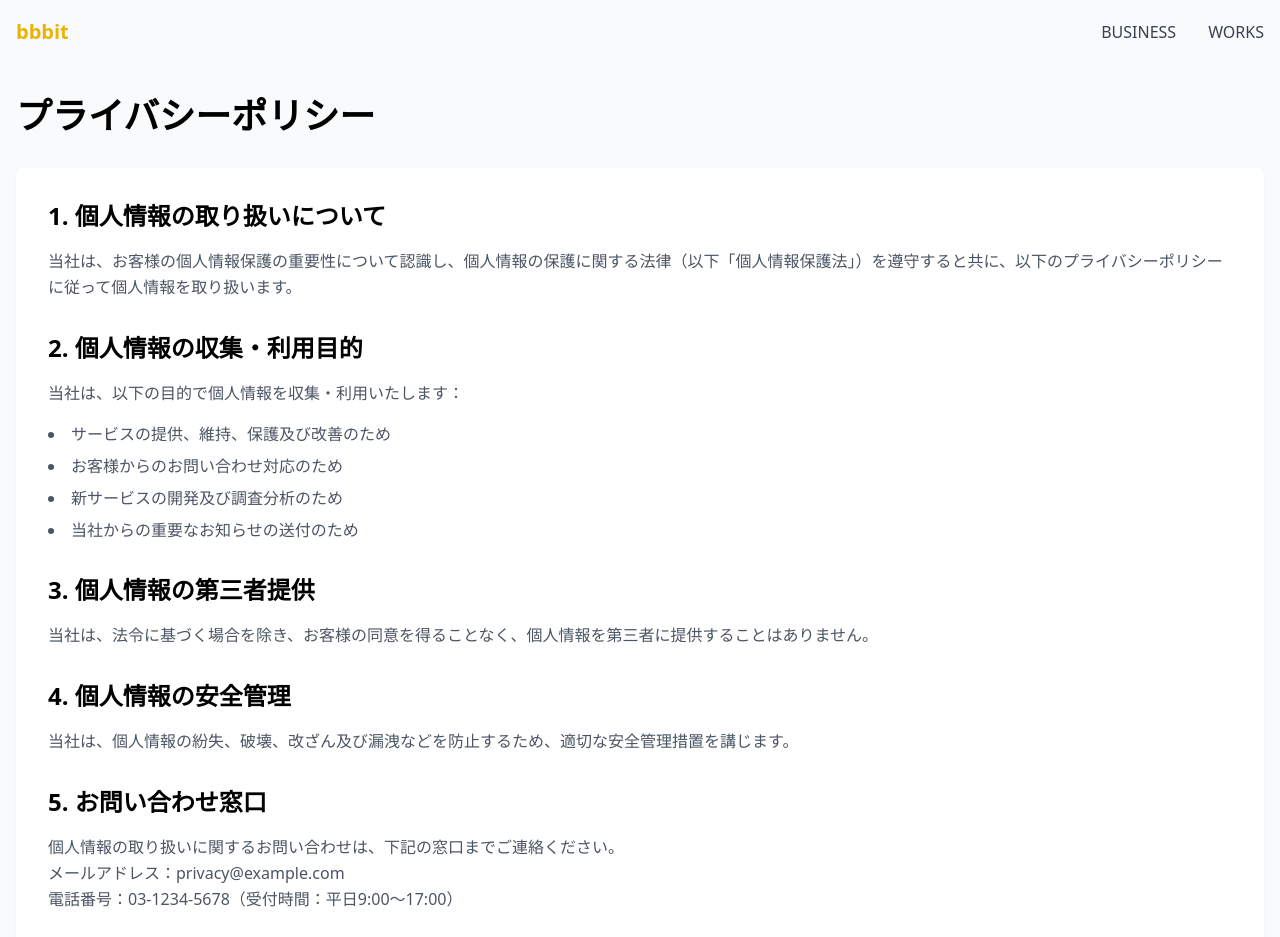
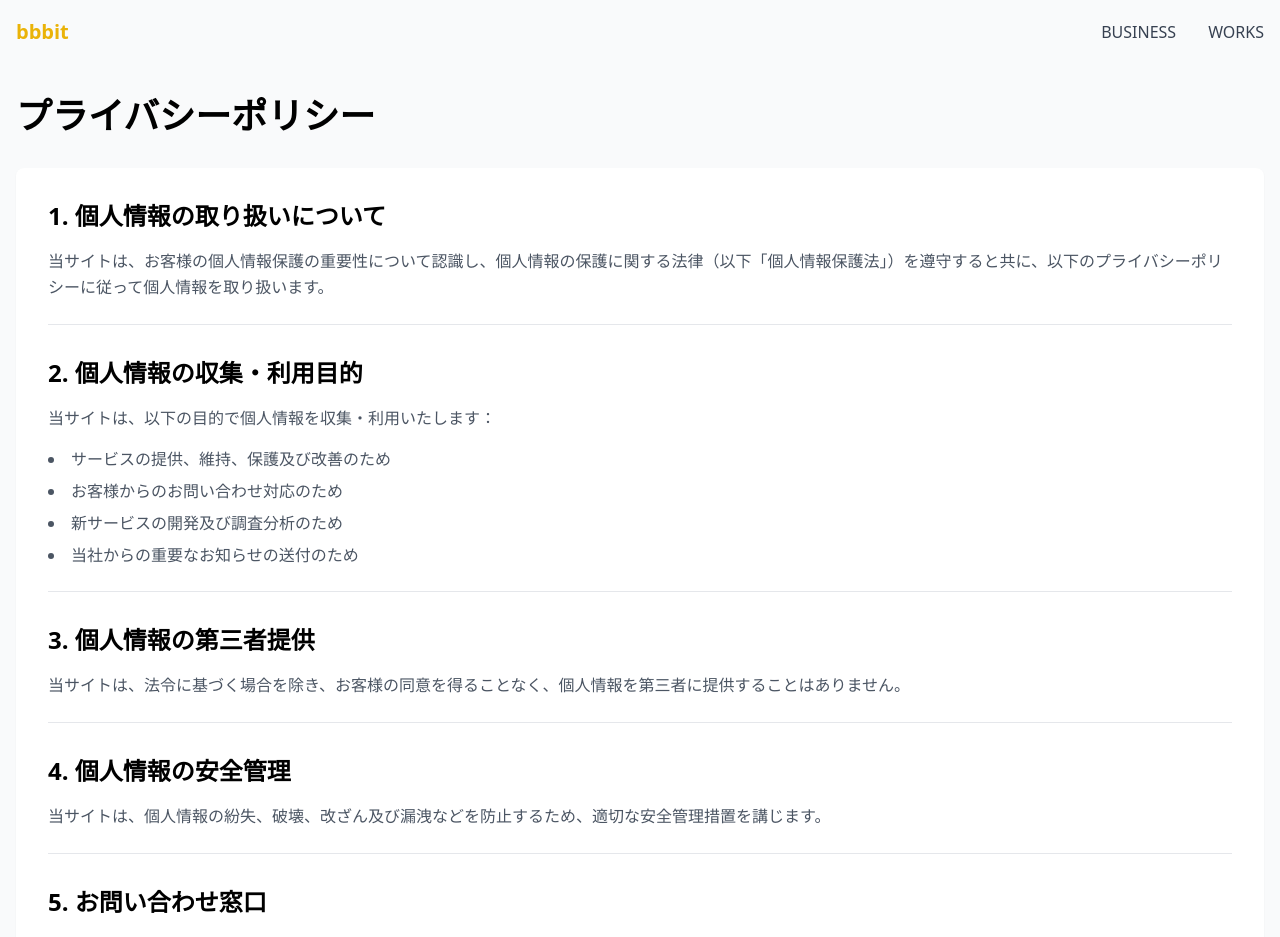
Before and after one commit to tuki0918/bbbit.biz, a Next.js app: page /privacy in a window 1280 px wide. Shown: the top 937 px of the page. Built offline with nearby package versions, Linux system fonts and the light colour scheme.

Commit message:
fix: update Privacy Policy text for consistency and clarity

```diff
--- a/components/PrivacyPolicy.tsx
+++ b/components/PrivacyPolicy.tsx
@@ -14,21 +14,21 @@ export default function Hero() {
 				<h1 className="text-4xl font-bold mb-8">プライバシーポリシー</h1>
 
 				<div className="bg-white rounded-lg shadow-sm p-8 space-y-8">
-					<section>
+					<section className="border-b pb-6">
 						<h2 className="text-2xl font-semibold mb-4">
 							1. 個人情報の取り扱いについて
 						</h2>
 						<p className="text-gray-600 leading-relaxed">
-							当社は、お客様の個人情報保護の重要性について認識し、個人情報の保護に関する法律（以下「個人情報保護法」）を遵守すると共に、以下のプライバシーポリシーに従って個人情報を取り扱います。
+							当サイトは、お客様の個人情報保護の重要性について認識し、個人情報の保護に関する法律（以下「個人情報保護法」）を遵守すると共に、以下のプライバシーポリシーに従って個人情報を取り扱います。
 						</p>
 					</section>
 
-					<section>
+					<section className="border-b pb-6">
 						<h2 className="text-2xl font-semibold mb-4">
 							2. 個人情報の収集・利用目的
 						</h2>
 						<p className="text-gray-600 leading-relaxed mb-4">
-							当社は、以下の目的で個人情報を収集・利用いたします：
+							当サイトは、以下の目的で個人情報を収集・利用いたします：
 						</p>
 						<ul className="list-disc list-inside text-gray-600 space-y-2">
 							<li>サービスの提供、維持、保護及び改善のため</li>
@@ -38,21 +38,21 @@ export default function Hero() {
 						</ul>
 					</section>
 
-					<section>
+					<section className="border-b pb-6">
 						<h2 className="text-2xl font-semibold mb-4">
 							3. 個人情報の第三者提供
 						</h2>
 						<p className="text-gray-600 leading-relaxed">
-							当社は、法令に基づく場合を除き、お客様の同意を得ることなく、個人情報を第三者に提供することはありません。
+							当サイトは、法令に基づく場合を除き、お客様の同意を得ることなく、個人情報を第三者に提供することはありません。
 						</p>
 					</section>
 
-					<section>
+					<section className="border-b pb-6">
 						<h2 className="text-2xl font-semibold mb-4">
 							4. 個人情報の安全管理
 						</h2>
 						<p className="text-gray-600 leading-relaxed">
-							当社は、個人情報の紛失、破壊、改ざん及び漏洩などを防止するため、適切な安全管理措置を講じます。
+							当サイトは、個人情報の紛失、破壊、改ざん及び漏洩などを防止するため、適切な安全管理措置を講じます。
 						</p>
 					</section>
 
@@ -60,10 +60,10 @@ export default function Hero() {
 						<h2 className="text-2xl font-semibold mb-4">5. お問い合わせ窓口</h2>
 						<p className="text-gray-600 leading-relaxed">
 							個人情報の取り扱いに関するお問い合わせは、下記の窓口までご連絡ください。
-							<br />
-							メールアドレス：privacy@example.com
-							<br />
-							電話番号：03-1234-5678（受付時間：平日9:00～17:00）
+						</p>
+						<p className="text-gray-600 leading-relaxed mt-2">
+							メールアドレス：
+							<span className="bg-gray-100 p-1">contact@bbbit.biz</span>
 						</p>
 					</section>
 				</div>
```
